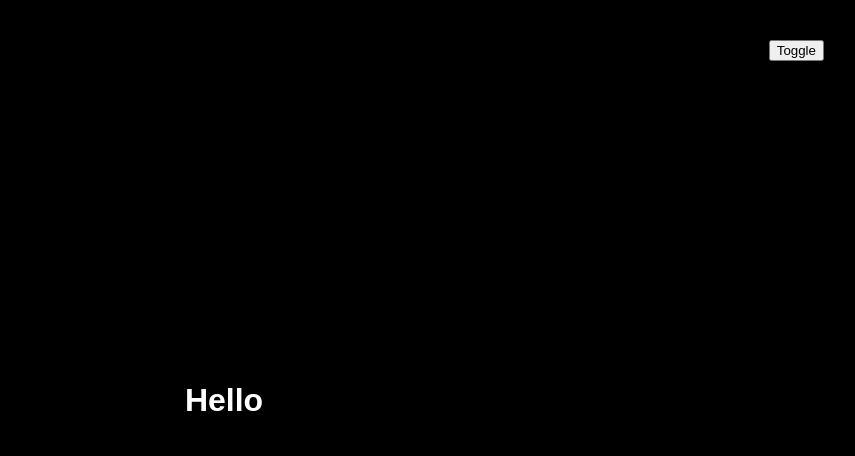
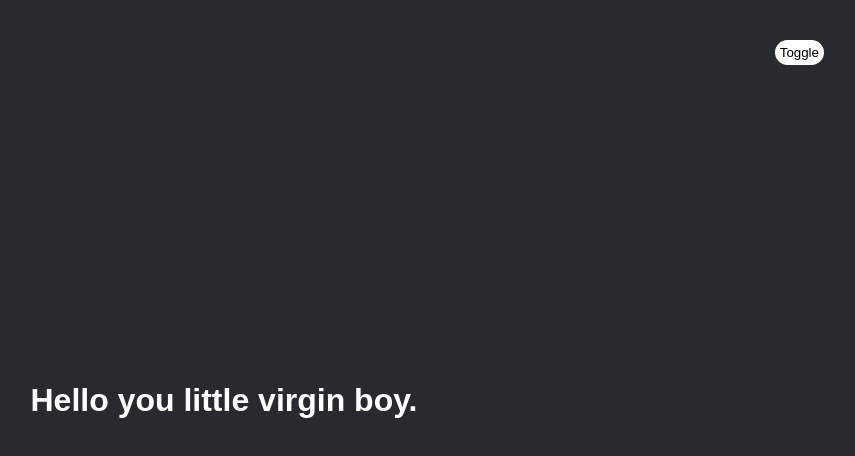
Before and after one commit to tristanp1407/tristanplet.com, a React (Create React App) app: page / in a window 1280 px wide. Shown: the top 456 px of the page, without its empty margins (416-1271 px from the left). Built offline with nearby package versions, Linux system fonts and the light colour scheme.

Commit message:
changed colors

```diff
--- a/src/components/HomePage/HomePage.js
+++ b/src/components/HomePage/HomePage.js
@@ -7,7 +7,7 @@ export default function HomePage(theme) {
     <ThemeProvider theme={theme}>
       <S.HomePageWrapper>
         <S.Hello>
-          <h1>Hello</h1>
+          <h1>Hello you little virgin boy.</h1>
         </S.Hello>
       </S.HomePageWrapper>
     </ThemeProvider>
--- a/src/components/ToggleThemeButton/ToggleThemeButton.styled.js
+++ b/src/components/ToggleThemeButton/ToggleThemeButton.styled.js
@@ -5,4 +5,9 @@ export const Button = styled.button`
   top: 0;
   right: 0;
   margin: 40px;
+  padding: 5px;
+  border-radius: 50px;
+  outline: none;
+  border: none;
+  background-color: white;
 `;
--- a/src/themes.js
+++ b/src/themes.js
@@ -2,11 +2,11 @@ import { createGlobalStyle } from "styled-components";
 
 export const lightTheme = {
   body: "#fff",
-  fontColor: "black",
+  fontColor: "#1E1E1E",
 };
 
 export const darkTheme = {
-  body: "black",
+  body: "#272B2F",
   fontColor: "white",
 };
 
```
